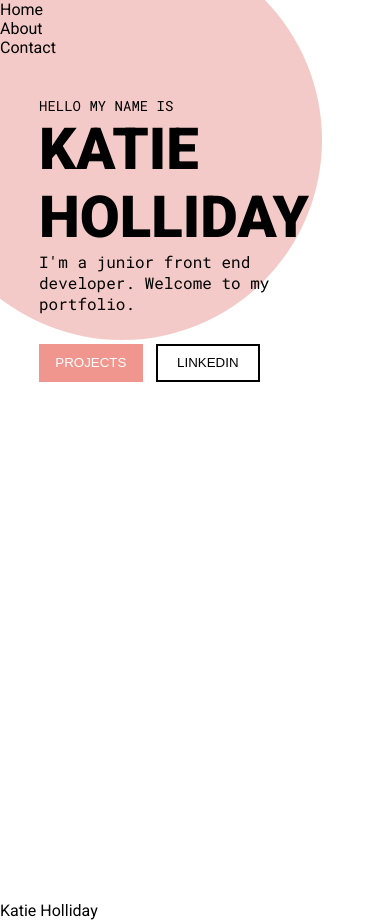
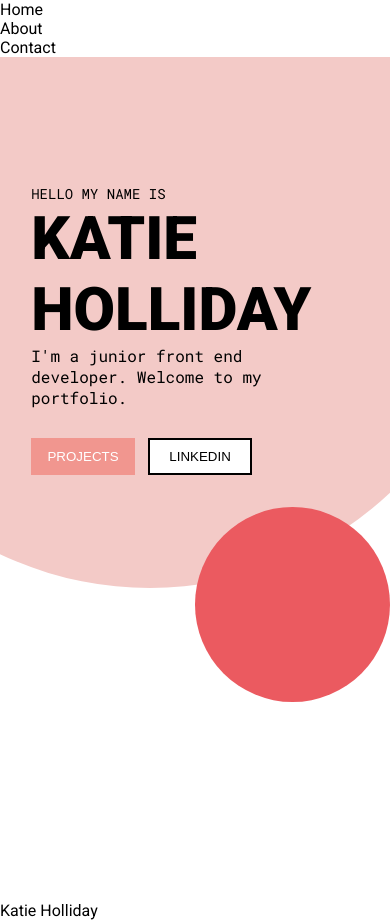
Before and after one commit to abrasumente999/portfolio, a Next.js app: page / in a window 390 px wide. Built offline with nearby package versions, Linux system fonts and the light colour scheme.

Commit message:
fixed mobile background blobs

```diff
--- a/src/app/globals.css
+++ b/src/app/globals.css
@@ -10,11 +10,13 @@ body {
 html,
 body {
   /* max-width: 1920px; */
-  min-width: 320px;
+
   width: 100%;
   overflow-x: hidden;
 }
-main {
+main,
+header {
+  height: 100vh;
   width: 100%;
-  height: 100vh;
+  overflow-x: hidden;
 }
--- a/src/app/page.module.css
+++ b/src/app/page.module.css
@@ -39,16 +39,13 @@
 
 @media (max-width: 768px) {
   .introContainer {
-    margin-left: 10%;
-    width: 100%;
+    width: 100vw;
     height: 100vh;
-    overflow: hidden;
-    display: flex;
-    flex-direction: column;
+    position: relative;
   }
   .introText {
     width: 60%;
-    padding-top: 10%;
+    margin: 15vh 8vw;
     z-index: 1;
 
     /* display: flex; */
@@ -56,25 +53,32 @@
   .introImageContainer {
     z-index: -1;
     position: absolute;
-    display: block;
     /* overflow: hidden; */
-    width: 100%;
-    /* display: flex; */
-    /* flex: 1 1 auto; */
-    margin-top: -30%;
-    margin-left: -30%;
+    border-radius: 50% 50% 50% 50%;
+    height: 150vw;
+    width: 150vw;
+    max-height: 850px;
+    max-width: 850px;
+    min-width: 700px;
+    min-height: 700px;
+    right: 10px;
+    left: -200px;
+    top: -20vh;
+    background-color: #f3cac7;
   }
 
-  .introBlob {
-    border-radius: 0% 50% 50% 50%;
-    width: 100%;
-    min-width: 400px;
-    max-width: 900px;
+  .introBlobMini {
+    border-radius: 50% 50% 50% 50%;
+    position: absolute;
+    top: 450px;
+    right: 0%;
     height: auto;
-    /* flex: 1 1 auto; */
-    background-color: #f3cac7;
+    width: 50vw;
+    max-width: 300px;
+
+    background-color: #eb5a60;
   }
-  .introBlob::before {
+  .introBlobMini::before {
     content: "";
     display: block;
     padding-bottom: 100%;
@@ -87,16 +91,15 @@
   }
 
   .bigHeader {
-    width: 50%;
     display: block;
     font-weight: 900;
-    word-wrap: normal;
     text-transform: uppercase;
-    font-size: 58px;
+    font-size: 4.3em;
   }
 
   .introDescription {
     font-weight: 400;
+    width: 100%;
   }
   .button1,
   .button2 {
@@ -127,7 +130,7 @@
   }
 
   .introBlob {
-    border-radius: 50% 50% 50% 50%;
+    border-radius: 50%;
     width: 120%;
     position: relative;
     background-color: #f3cac7;
--- a/src/components/Intro.tsx
+++ b/src/components/Intro.tsx
@@ -8,7 +8,8 @@ export default function Intro() {
         <h1 className={styles.smallHeader}>
           <span className={robotoMono.className}>Hello my name is</span>
           <span className={roboto.className + " " + styles.bigHeader}>
-            Katie Holliday
+            Katie <br />
+            Holliday
           </span>
         </h1>
         <p className={robotoMono.className + " " + styles.introDescription}>
@@ -21,10 +22,9 @@ export default function Intro() {
         </div>
       </section>
       <section className={styles.introImageContainer}>
-        <div className={styles.introBlob}>
-          <div className={styles.introBlobMini}></div>
-        </div>
+        <div className={styles.introBlob}></div>
       </section>
+      <div className={styles.introBlobMini}></div>
     </header>
   );
 }
```
